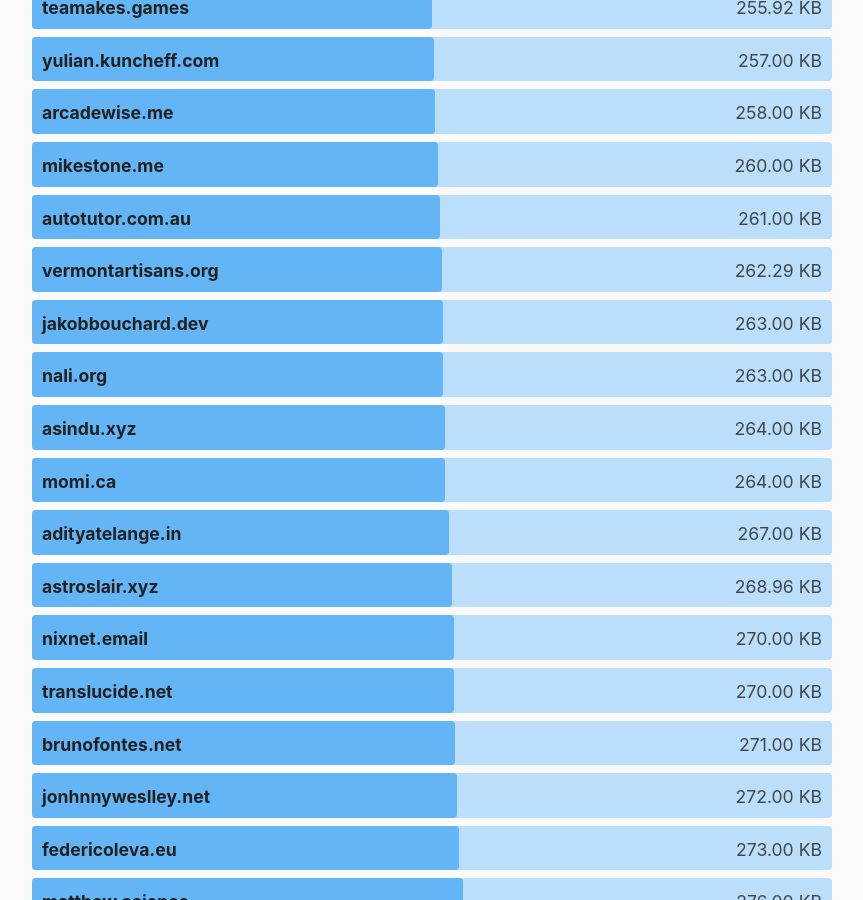
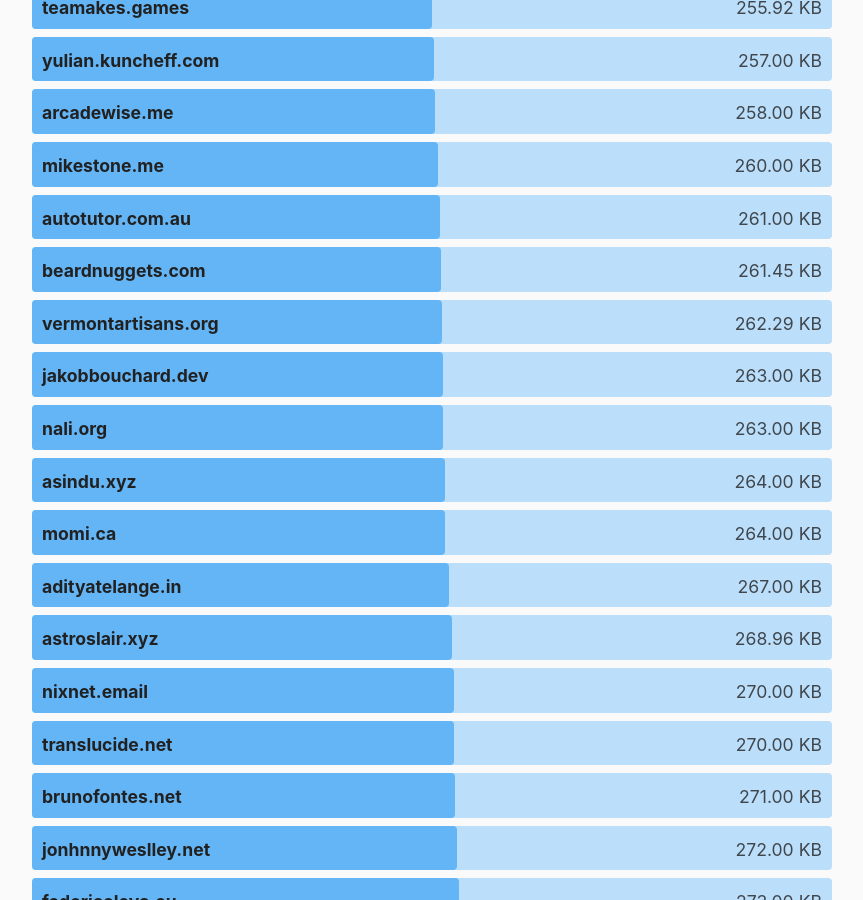
Before and after one commit to kevquirk/512kb.club, a Jekyll site: the page built from index.md, in a window 1280 px wide and 900 px high, scrolled down 38625 px. Shown: the whole window, without its empty margins (208-1071 px from the left). Built offline with Jekyll 4.4.1, drawn with Linux system fonts in a browser that asks for light colours.

Commit message:
Update sites.yml

```diff
--- a/_data/sites.yml
+++ b/_data/sites.yml
@@ -4342,3 +4342,8 @@
   url: https://zwieratko.sk/
   size: 28.07
   last_checked: 2024-02-11
+
+- domain: beardnuggets.com
+  url: https://beardnuggets.com/
+  size: 261.45
+  last_checked: 2024-10-08
```
